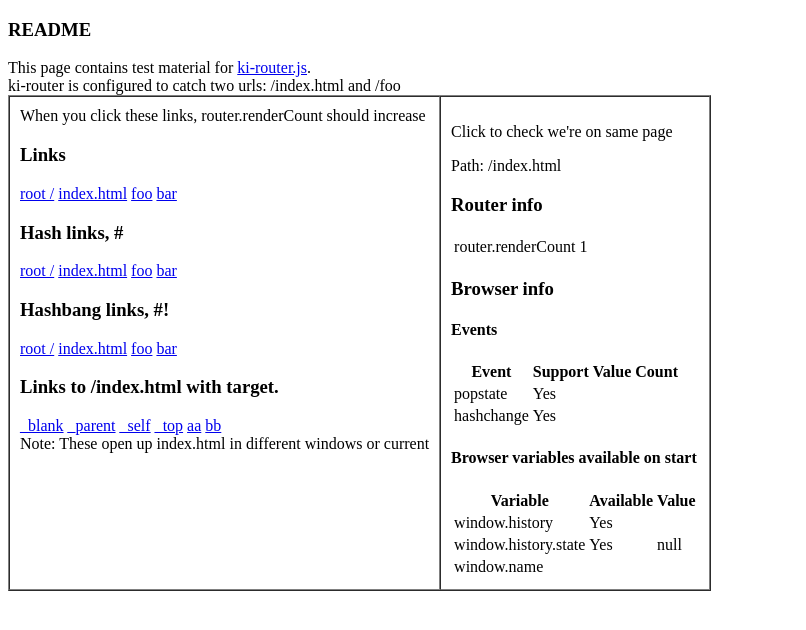
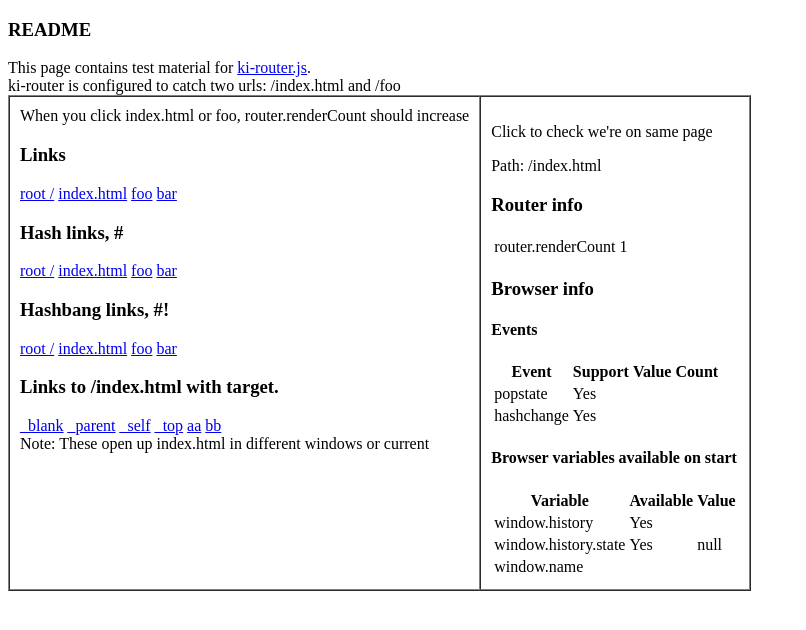
Before and after one commit to mikko-apo/ki-router.js, a website: page index.html in a window 1280 px wide. Shown: the whole page, without its empty margins (0-806 px from the left). Drawn offline with Linux system fonts and the light colour scheme.

Commit message:
updated changelog

```diff
--- a/index.html
+++ b/index.html
@@ -14,7 +14,7 @@ ki-router is configured to catch two urls: /index.html and /foo<br>
 <table cellspacing="0" cellpadding="10" border="1">
     <tr>
         <td valign="top">
-            When you click these links, router.renderCount should increase
+            When you click index.html or foo, router.renderCount should increase
 
             <h3>Links</h3>
             <a href="/">root /</a>
--- a/src/ki-router.coffee
+++ b/src/ki-router.coffee
@@ -19,6 +19,7 @@ limitations under the License.
 "use strict"
 
 # Bugs
+# - Allow redirecting to #/ in addition to #!/
 # - IE9, use hashEvent to trigger rendering
 # TODO:
 # - Restore scroll position
@@ -33,6 +34,8 @@ limitations under the License.
 # - test suite
 # - documentation
 # Possible features
+# - support multiple matching routes
+# - router.add() could return a usable object. onError, onValue, ...
 # - regexp special chars should be escaped
 # - clarify when fallbackRoute is used or if it is needed
 # - postExecutionListener gets access to exception during exec
```
